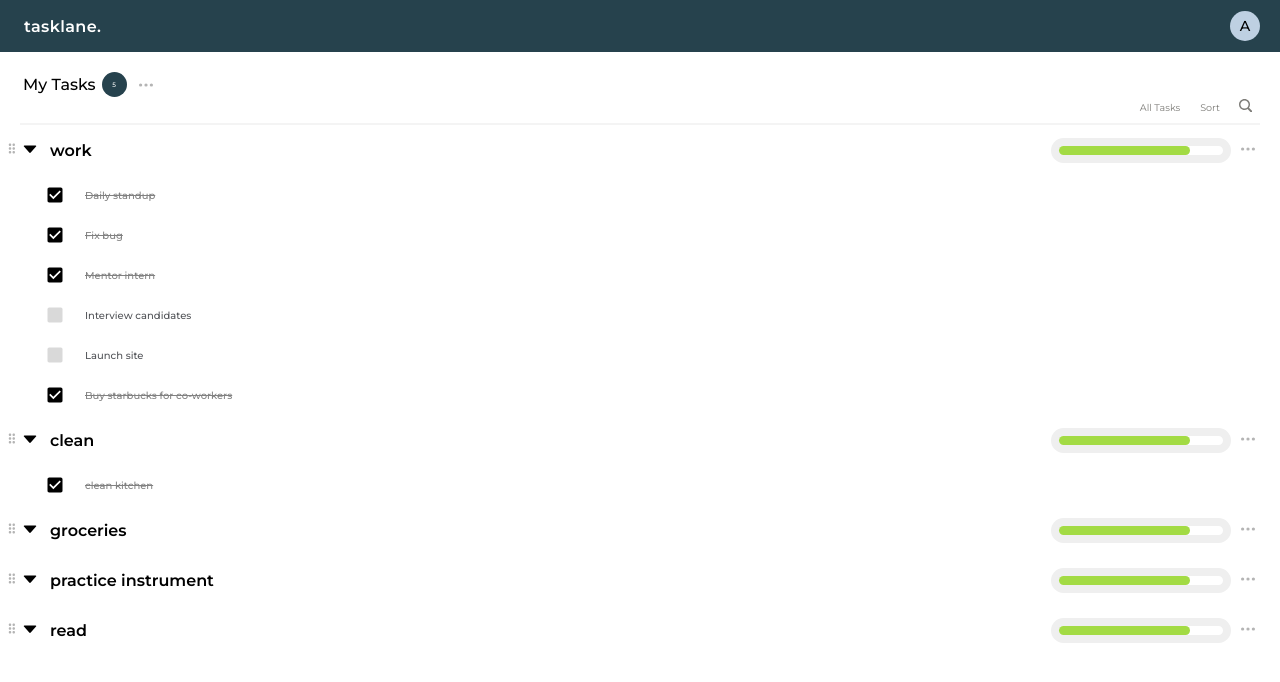
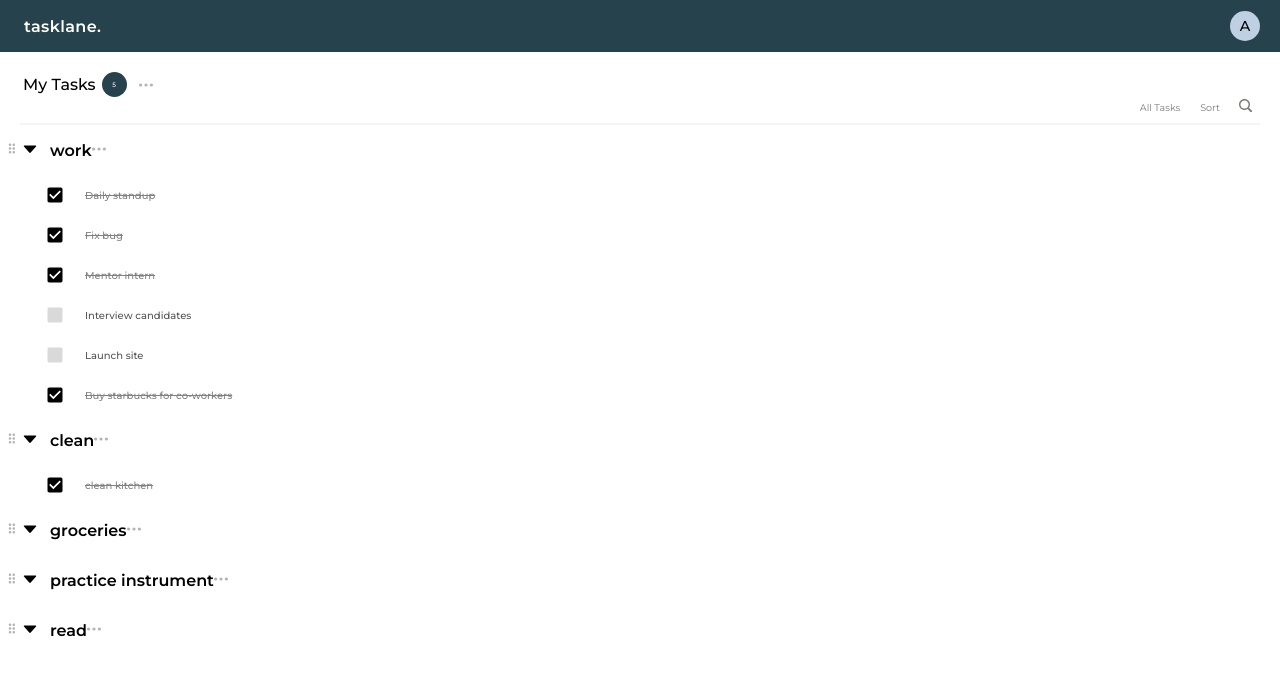
Before and after one commit to adam-ridhwan/CS602-project, a React (Create React App) app: page / in a window 1280 px wide. Shown: the top 682 px of the page. Built offline with nearby package versions, Linux system fonts and the light colour scheme.

Commit message:
delete progress bar

```diff
--- a/src/Components/Home/Content/Content.jsx
+++ b/src/Components/Home/Content/Content.jsx
@@ -1,5 +1,5 @@
 import { useEffect } from 'react';
-import styled, { keyframes } from 'styled-components';
+
 import './Content.styles.css';
 
 const Adam = {
@@ -17,25 +17,6 @@ const Adam = {
   read: {},
 };
 
-const percentage = 80; // delete this one after database
-
-const progress = keyframes`
-  0% { width: 0; }
-  100% { width: ${percentage}%; }
-}
-`;
-
-const ProgressBar = styled.div`
-  position: absolute;
-  top: 0;
-  left: 0;
-  background-color: #a3db44;
-  border-radius: 30px;
-  height: 9px;
-  animation: ${progress} 1.5s ease-in-out;
-  animation-fill-mode: both;
-`;
-
 const Content = () => {
   return (
     <>
@@ -49,7 +30,7 @@ const Content = () => {
       />
 
       {/* Content */}
-      {Object.keys(Adam).map((group, index) => {
+      {Object.keys(Adam).map((section, index) => {
         return (
           <div key={index}>
             <div className='content-container'>
@@ -61,22 +42,13 @@ const Content = () => {
                 <span>{chevronDown}</span>
               </div>
 
-              <p>{group}</p>
+              <p>{section}</p>
 
-              <div className='right-container'>
-                {/* Progress Bar */}
-                <div className='progress-bar-container'>
-                  <div className='progress-bar'>
-                    <ProgressBar></ProgressBar>
-                  </div>
-                </div>
-
-                <span>{dots}</span>
-              </div>
+              <span>{dots}</span>
             </div>
 
             {/* tasks */}
-            {Object.entries(Adam[group]).map(([task, value], subindex) => {
+            {Object.entries(Adam[section]).map(([task, value], subindex) => {
               return (
                 <div key={subindex} className={'tasks-container'}>
                   <span className='checkbox-icon'>
--- a/src/Components/Home/Content/Content.styles.css
+++ b/src/Components/Home/Content/Content.styles.css
@@ -36,25 +36,6 @@
   font-weight: 600;
 }
 
-/* progress bar */
-.progress-bar-container {
-  /* outline: 1px solid red; */
-  width: 200px;
-}
-
-.progress-bar {
-  position: relative;
-  border: 8px solid #efefef;
-  border-radius: 30px;
-  height: 25px;
-  width: 180px;
-}
-
-.right-container {
-  margin-left: auto;
-  margin-right: 20px;
-}
-
 .chevron-down,
 .checkbox-icon {
   cursor: pointer;
--- a/src/Components/Home/Topbar/Topbar.jsx
+++ b/src/Components/Home/Topbar/Topbar.jsx
@@ -3,7 +3,6 @@ import './Topbar.styles.css';
 
 const Topbar = () => {
   const [isTaskDrpdwnOpen, setIsTaskDrpdwnOpen] = useState(false);
-  const [isAddSectionHovered, setIsNewSectionHovered] = useState(false);
   const myTasksDots = useRef();
 
   // check to see if mouse is clicked outside of sort button
@@ -28,10 +27,6 @@ const Topbar = () => {
       : myTasksDrpdwn.classList.remove('active');
   }, [isTaskDrpdwnOpen]);
 
-  useEffect(() => {
-    console.log(isAddSectionHovered);
-  });
-
   // ■■■■■■■■■■■■■■■■■■■■■■■■■■■■■■■■■■■■■■■■■■■■■■■■■■■■■■■■■■■■■■■■■■■■■■■■■■■
 
   return (
@@ -55,32 +50,8 @@ const Topbar = () => {
         </span>
 
         <div className='my-tasks-drpdwn'>
-          <button
-            onMouseEnter={() =>
-              setIsNewSectionHovered(
-                isAddSectionHovered => !isAddSectionHovered
-              )
-            }
-            onMouseLeave={() =>
-              setIsNewSectionHovered(
-                isAddSectionHovered => !isAddSectionHovered
-              )
-            }
-          >
-            <span>
-              <svg
-                xmlns='http://www.w3.org/2000/svg'
-                viewBox='0 0 24 24'
-                className='add-section-icon'
-                style={{
-                  width: '18px',
-                  height: '18px',
-                  fill: 'rgba(106,106,106,0.5)',
-                }}
-              >
-                <path d='M14,12.5H13v-1a1,1,0,0,0-2,0v1H10a1,1,0,0,0,0,2h1v1a1,1,0,0,0,2,0v-1h1a1,1,0,0,0,0-2Zm5-7H12.72l-.32-1a3,3,0,0,0-2.84-2H5a3,3,0,0,0-3,3v13a3,3,0,0,0,3,3H19a3,3,0,0,0,3-3V8.5A3,3,0,0,0,19,5.5Zm1,13a1,1,0,0,1-1,1H5a1,1,0,0,1-1-1V5.5a1,1,0,0,1,1-1H9.56a1,1,0,0,1,.95.68l.54,1.64A1,1,0,0,0,12,7.5h7a1,1,0,0,1,1,1Z' />
-              </svg>
-            </span>
+          <button>
+            <span>{addSection}</span>
             <p>Add new section</p>
           </button>
 
@@ -128,20 +99,20 @@ const dots = (
   </svg>
 );
 
-// const addSection = (
-//   <svg
-//     xmlns='http://www.w3.org/2000/svg'
-//     viewBox='0 0 24 24'
-//     className='add-section-icon'
-//     style={{
-//       width: '18px',
-//       height: '18px',
-//     }}
-//     fill={isAddSectionHovered ? '#0d7f56' : 'rgba(106,106,106,0.5)'}
-//   >
-//     <path d='M14,12.5H13v-1a1,1,0,0,0-2,0v1H10a1,1,0,0,0,0,2h1v1a1,1,0,0,0,2,0v-1h1a1,1,0,0,0,0-2Zm5-7H12.72l-.32-1a3,3,0,0,0-2.84-2H5a3,3,0,0,0-3,3v13a3,3,0,0,0,3,3H19a3,3,0,0,0,3-3V8.5A3,3,0,0,0,19,5.5Zm1,13a1,1,0,0,1-1,1H5a1,1,0,0,1-1-1V5.5a1,1,0,0,1,1-1H9.56a1,1,0,0,1,.95.68l.54,1.64A1,1,0,0,0,12,7.5h7a1,1,0,0,1,1,1Z' />
-//   </svg>
-// );
+const addSection = (
+  <svg
+    xmlns='http://www.w3.org/2000/svg'
+    viewBox='0 0 24 24'
+    className='add-section-icon'
+    style={{
+      width: '18px',
+      height: '18px',
+      fill: 'rgba(106,106,106,0.5)',
+    }}
+  >
+    <path d='M14,12.5H13v-1a1,1,0,0,0-2,0v1H10a1,1,0,0,0,0,2h1v1a1,1,0,0,0,2,0v-1h1a1,1,0,0,0,0-2Zm5-7H12.72l-.32-1a3,3,0,0,0-2.84-2H5a3,3,0,0,0-3,3v13a3,3,0,0,0,3,3H19a3,3,0,0,0,3-3V8.5A3,3,0,0,0,19,5.5Zm1,13a1,1,0,0,1-1,1H5a1,1,0,0,1-1-1V5.5a1,1,0,0,1,1-1H9.56a1,1,0,0,1,.95.68l.54,1.64A1,1,0,0,0,12,7.5h7a1,1,0,0,1,1,1Z' />
+  </svg>
+);
 
 const clearSection = (
   <svg
```
Also changed, not shown: 1 other file (tests, documents, lock files or other folders).
